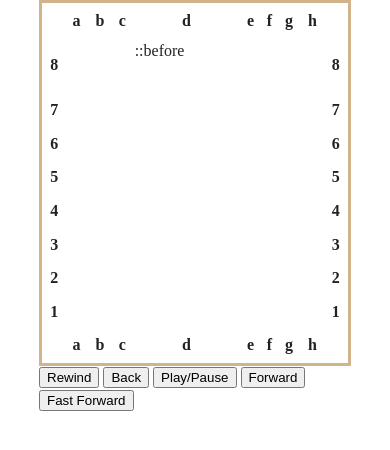
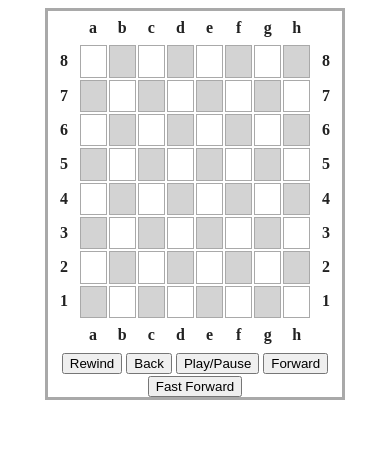
Before and after one commit to jeffworley/tiy-chessboard, a website: page cb-index.html in a window 390 px wide. Drawn offline with nearby package versions, Linux system fonts and the light colour scheme; files that its build step writes are made by us from their sources.

Commit message:
Recreated al_the_x's responsive chessboard by hand due to time of evening approx 2:35am.  Will adjust to my own specs when rested

```diff
--- a/cb-index.html
+++ b/cb-index.html
@@ -21,7 +21,7 @@
             <p class="browserupgrade">You are using an <strong>outdated</strong> browser. Please <a href="http://browsehappy.com/">upgrade your browser</a> to improve your experience.</p>
         <![endif]-->
 
-        <main class"container">
+        <main class="container">
           <table class="chessboard">
             <thead>
               <tr>
@@ -42,7 +42,7 @@
                 <td></td>
                 <td></td>
                 <td></td>
-                <td class="black queen">::before</td>
+                <td></td>
                 <td></td>
                 <td></td>
                 <td></td>
--- a/scss/main.scss
+++ b/scss/main.scss
@@ -95,22 +95,37 @@ textarea {
    Author's custom styles
    ========================================================================== */
 
-   body {
-     display: block;
+.container {
   margin: 0 10%;
-   }
+  border: 3px solid darkgray;
 
   .chessboard {
-   border: 3px solid tan;
     width: 100%;
- }
 
- .chessboard td {
+    td {
+      width: 10%;
       padding-bottom: 10%;
     }
 
- .btn {
+    tbody td {
+      border: 1px solid darkgray;
+    }
+
+    tbody tr:nth-child(even) td:nth-child(even) {
+      background-color: lightgrey;
+    }
+
+    tbody tr:nth-child(odd) td:nth-child(odd) {
+      background-color: lightgrey;
+    }
+
+  }
+
+}
+
+ .chessboard-controls {
   width: auto;
+  text-align: center;
  }
 
 // Set chesspiece images to position absolute so that it will show up on the chessboard but not in the chessboard.
```
Lines whose indentation alone changed are shown as unchanged.
